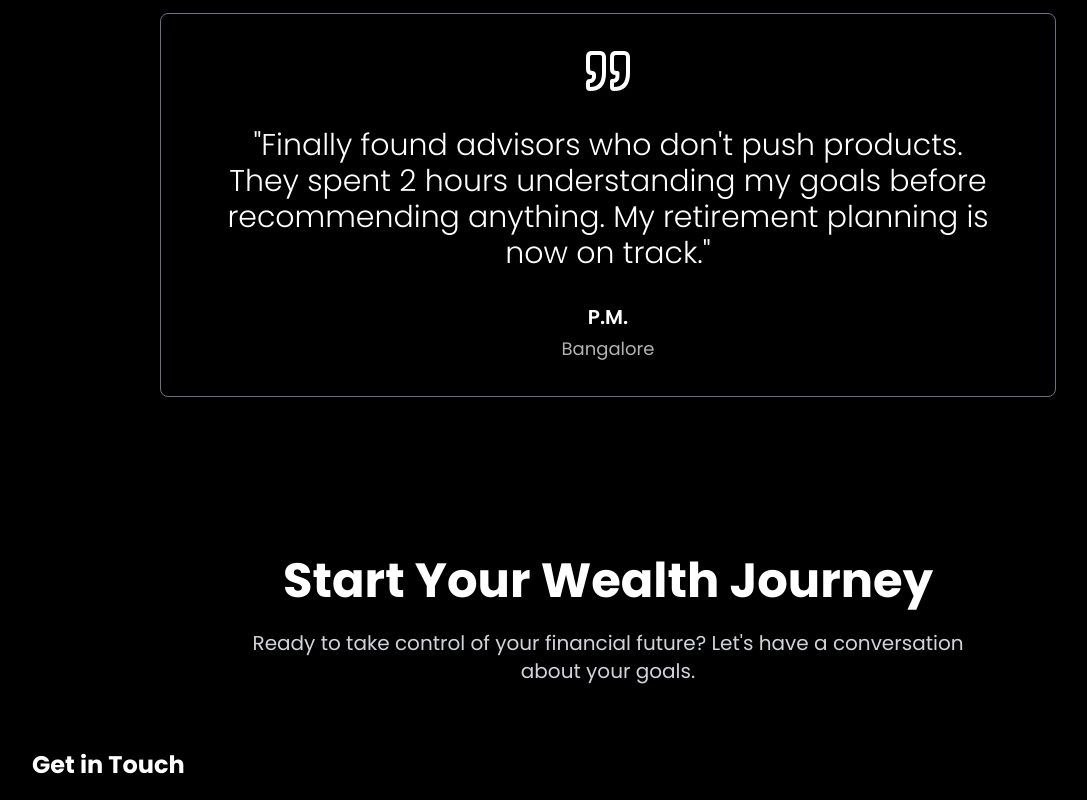
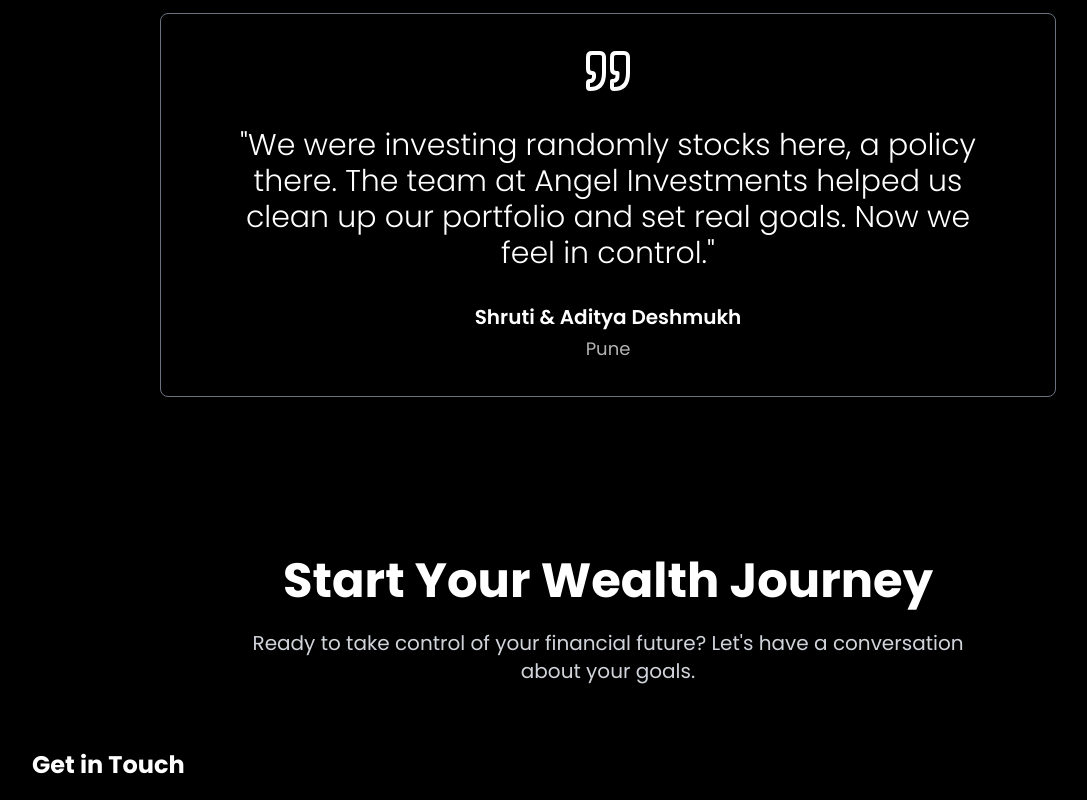
Before and after one commit to Abhishekrgadad/WealthwiseReact, a React (Vite) app in the folder Wealth/: page / in a window 1280 px wide. Shown: the part 5040-5840 px from the top of the page, without its empty margins (32-1119 px from the left). Built offline with nearby package versions, Linux system fonts and the light colour scheme.

Commit message:
[ADD] Testimonails

```diff
--- a/Wealth/src/components/sections/Testimonials.tsx
+++ b/Wealth/src/components/sections/Testimonials.tsx
@@ -5,33 +5,55 @@
 const Testimonials = () => {
   const testimonials = [
     {
-      quote: "WealthWise helped me structure my investments properly. In 3 years, my portfolio has grown by 18% annually while reducing risk. They truly understand Indian markets.",
-      author: "S.K.",
-      location: "Mumbai",
+      quote: "I always thought wealth management was for the rich. But Angel Investments helped me turn my small profits into a long term plan. I feel confident for my family’s future now.",
+      author: "Ravi Kumar",
+      location: "Mysore",
       background: "bg-black",
       textColor: "text-white"
     },
     {
-      quote: "Finally found advisors who don't push products. They spent 2 hours understanding my goals before recommending anything. My retirement planning is now on track.",
-      author: "P.M.",
+      quote: "We were investing randomly stocks here, a policy there. The team at Angel Investments helped us clean up our portfolio and set real goals. Now we feel in control.",
+      author: "Shruti & Aditya Deshmukh",
+      location: "Pune",
+      background: "bg-black",
+      textColor: "text-white"
+    },
+    {
+      quote: "They didn’t sell me anything. They listened. They understood I wanted peace of mind, not risk. Today, my retirement income is steady and worry-free.",
+      author: "Mahadevan Iyer",
+      location: "Chennai",
+      background: "bg-black",
+      textColor: "text-white"
+    },
+    {
+      quote: "I used to follow tips on YouTube and Instagram made money, lost more. Angel taught me discipline, SIPs, and planning. I just wish I had started earlier.",
+      author: "Nikhil V",
       location: "Bangalore",
       background: "bg-black",
       textColor: "text-white"
     },
     {
-      quote: "Best decision was switching to WealthWise. They optimized my tax planning and insurance, saving me ₹2 lakhs annually. Professional and trustworthy team.",
-      author: "R.G.",
-      location: "Delhi",
+      quote: "I was looking to move my savings back to India and didn’t know where to start. Their team made the process easy clear advice, zero confusion.",
+      author: "Sana Rahman",
+      location: "Dubai to Bangalore",
       background: "bg-black",
       textColor: "text-white"
     },
     {
-      quote: "As a young professional, I was confused about investments. WealthWise created a simple SIP strategy that's already showing great results. Highly recommend!",
-      author: "A.S.",
-      location: "Pune",
+      quote: "I used to blindly invest in crypto and stocks from tips. Lost money. After following their Kannada finance videos, I understood SIP properly. My money is growing without stress now.",
+      author: "Rohith B",
+      location: "Hubli",
       background: "bg-black",
       textColor: "text-white"
-    }
+    },
+    {
+      quote: "Big banks just sell products. Angel’s team explained everything patiently in Kannada. They never pushed anything. Genuine guidance and proper service.",
+      author: "Nagaraj Patil",
+      location: "Belgavi",
+      background: "bg-black",
+      textColor: "text-white"
+    },
+
   ];
 
   const [currentIndex, setCurrentIndex] = useState(0);
```
